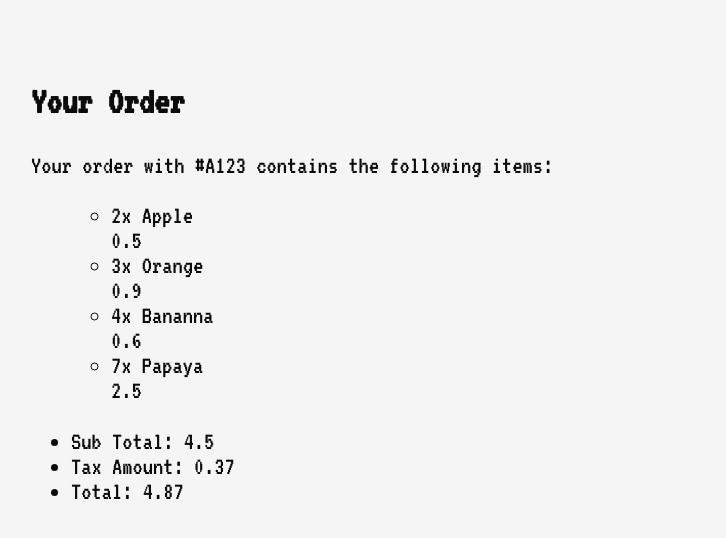
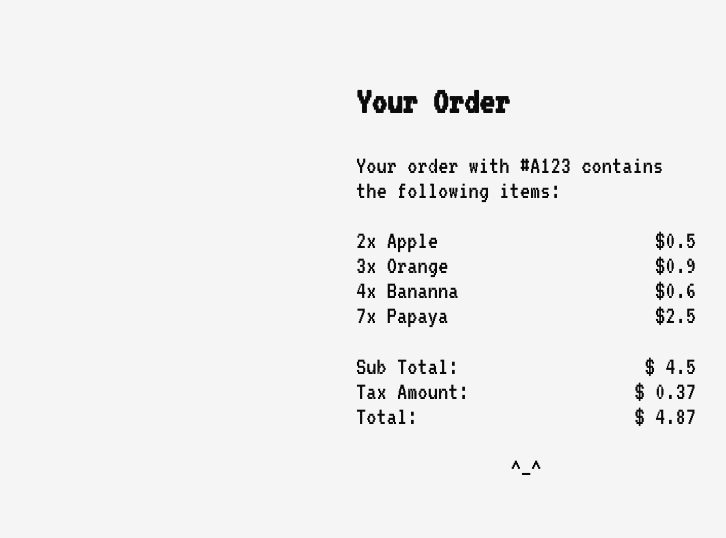
Before and after one commit to nicotsou/receipt, a React (Create React App) app: page / in a window 1280 px wide. Shown: the top 538 px of the page, without its empty margins (114-840 px from the left). Built offline with nearby package versions, Linux system fonts and the light colour scheme.

Commit message:
Style the receipt

```diff
--- a/src/App.css
+++ b/src/App.css
@@ -8,7 +8,7 @@ body {
 
 /* A basic container for the main application */
 .App-container {
-  max-width: 990px;
+  max-width: 340px;
   margin: 0 auto;
   padding: 50px 20px;
 }
--- /dev/null
+++ b/src/components/Receipt/Receipt.css
@@ -0,0 +1,22 @@
+.Receipt-list {
+  list-style: none;
+  padding: 0;
+}
+
+.Receipt-list-item {
+  padding: 0;
+  display: flex;
+}
+
+.Receipt-list-title {
+  width: 70%;
+}
+
+.Receipt-list-price {
+  text-align: right;
+  width: 30%;
+}
+
+.Receipt-footer {
+  text-align: center;
+}
--- a/src/components/Receipt/Receipt.js
+++ b/src/components/Receipt/Receipt.js
@@ -1,6 +1,8 @@
 import React from 'react';
 import { bool, arrayOf, number, shape, string } from 'prop-types';
 import map from 'lodash/map';
+
+import './Receipt.css';
 
 const renderLoading = () => {
   return <p>Loading Order...</p>;
@@ -9,15 +11,15 @@ const renderLoading = () => {
 const renderOrderList = (props) => {
   const items = map(props.items, item => {
     return (
-      <li key={item.id}>
-        <div>{item.quantity}x {item.name}</div>
-        <div>{item.price}</div>
+      <li className="Receipt-list-item" key={item.id}>
+        <div className="Receipt-list-title">{item.quantity}x {item.name}</div>
+        <div className="Receipt-list-price">${item.price}</div>
       </li>
     );
   });
 
   return (
-    <ul>
+    <ul className="Receipt-list">
       {items}
     </ul>
   );
@@ -28,25 +30,23 @@ const renderOrder = (props) => {
   return (
     <div>
       <p>Your order with #{props.orderId} contains the following items:</p>
-
-      <ul>
-        {renderOrderList(props)}
+      {renderOrderList(props)}
+      <ul className="Receipt-list">
+        <li className="Receipt-list-item">
+          <span className="Receipt-list-title">Sub Total: </span>
+          <span className="Receipt-list-price">$ {props.subTotalAmount}</span>
+        </li>
+        <li className="Receipt-list-item">
+          <span className="Receipt-list-title">Tax Amount: </span>
+          <span className="Receipt-list-price">$ {props.taxAmount}</span>
+        </li>
+        <li className="Receipt-list-item">
+          <span className="Receipt-list-title">Total: </span>
+          <span className="Receipt-list-price">$ {props.totalAmount}</span>
+        </li>
       </ul>
 
-      <ul>
-        <li>
-          <span>Sub Total: </span>
-          <span>{props.subTotalAmount}</span>
-        </li>
-        <li>
-          <span>Tax Amount: </span>
-          <span>{props.taxAmount}</span>
-        </li>
-        <li>
-          <span>Total: </span>
-          <span>{props.totalAmount}</span>
-        </li>
-      </ul>
+      <div className="Receipt-footer">^_^</div>
     </div>
   );
 }
```
